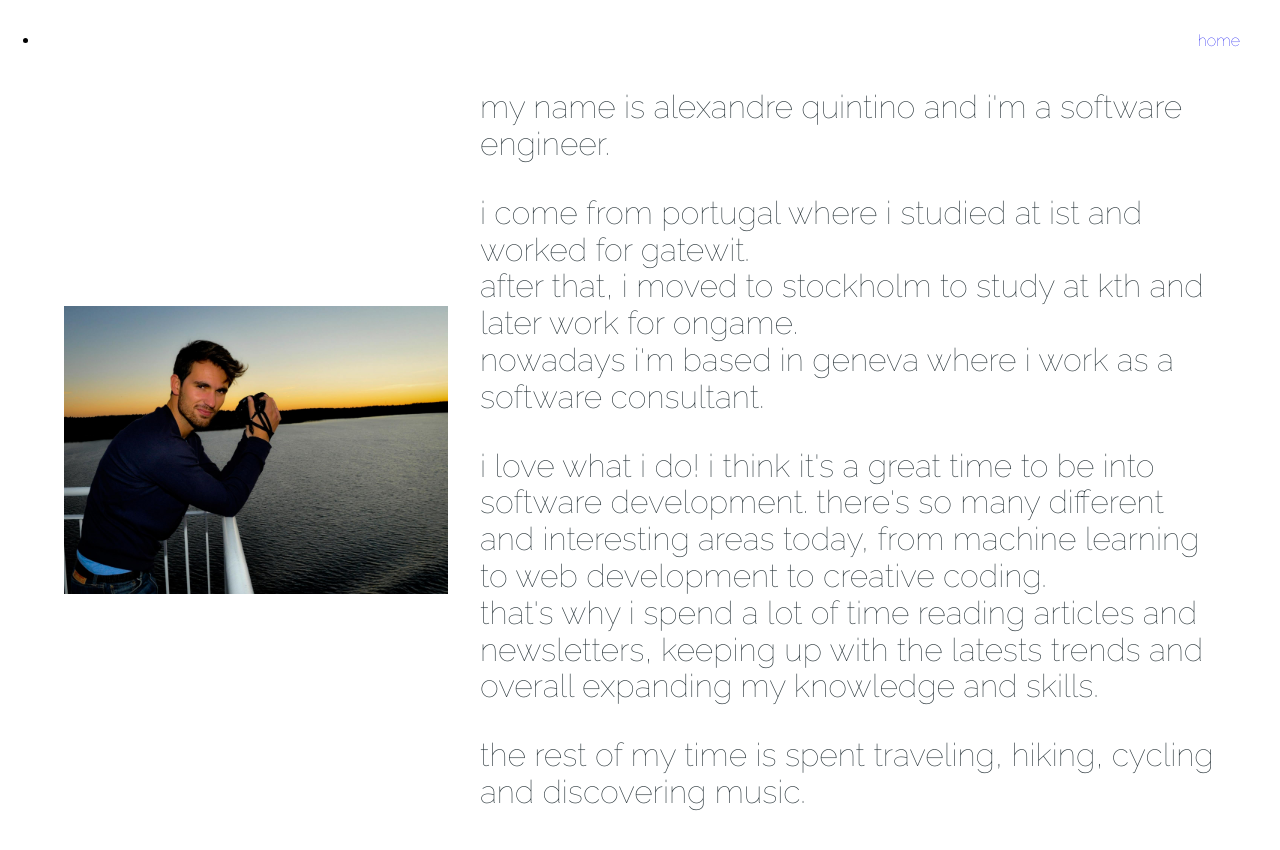
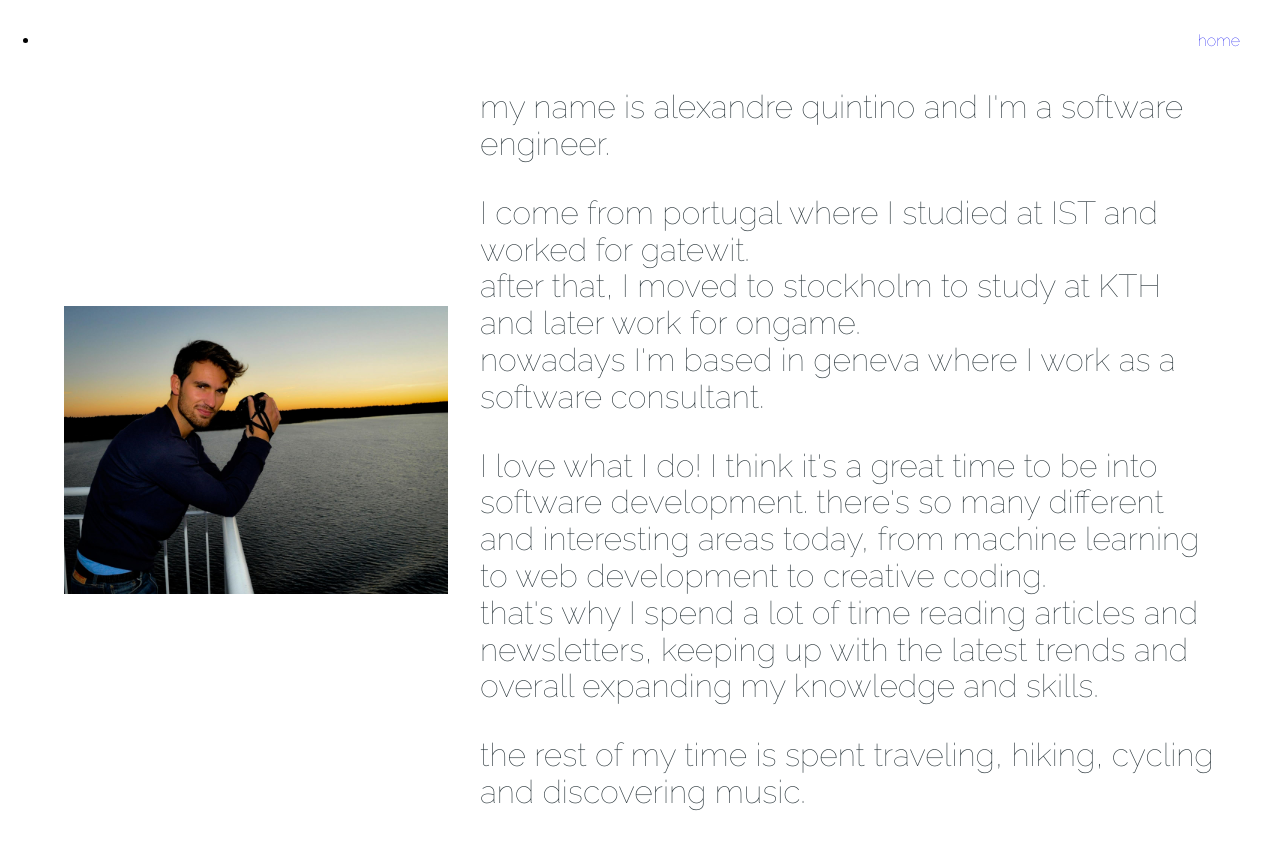
Before and after one commit to alexquintino/alexquintino.github.io, a Jekyll site: the page built from about/index.html, in a window 1280 px wide. Shown: the top 850 px of the page. Built offline with Jekyll 4.4.1, drawn with Linux system fonts in a browser that asks for light colours; nearby versions of some CDN libraries.

Commit message:
Removed lowercase text-transform. Bad idea

```diff
--- a/_includes/header.html
+++ b/_includes/header.html
@@ -2,10 +2,10 @@
   <nav class="pure-menu pure-menu-open pure-menu-horizontal">
     <ul>
       {% if page.page != "home" %}
-        <li><a href="/"> Home</a></li>
+        <li><a href="/"> home</a></li>
       {% endif %}
       {% if page.page != "about" %}
-        <li><a href="/about">About Me</a></li>
+        <li><a href="/about">about me</a></li>
       {% endif %}
     </ul>
   </nav>
--- a/about/index.html
+++ b/about/index.html
@@ -9,20 +9,20 @@ page: about
   </div>
   <div class="pure-u-2-3 copy">
     <div>
-      <p>My name is Alexandre Quintino and I'm a Software Engineer.</p>
+      <p>my name is alexandre quintino and I'm a software engineer.</p>
     </div>
 
     <div>
-      <p>I come from Portugal where I studied at IST and worked for Gatewit.</p>
-      <p>After that, I moved to Stockholm to study at KTH and later work for Ongame.</p>
-      <p>Nowadays I'm based in Geneva where I work as a software consultant.</p>
+      <p>I come from portugal where I studied at IST and worked for gatewit.</p>
+      <p>after that, I moved to stockholm to study at KTH and later work for ongame.</p>
+      <p>nowadays I'm based in geneva where I work as a software consultant.</p>
     </div>
 
     <div>
-      <p>I love what I do! I think it's a great time to be into software development. There's so many different and interesting areas today, from machine learning to web development to creative coding.</p>
-      <p>That's why I spend a lot of time reading articles and newsletters, keeping up with the latests trends and overall expanding my knowledge and skills.</p>
+      <p>I love what I do! I think it's a great time to be into software development. there's so many different and interesting areas today, from machine learning to web development to creative coding.</p>
+      <p>that's why I spend a lot of time reading articles and newsletters, keeping up with the latest trends and overall expanding my knowledge and skills.</p>
     </div>
 
-    <p>The rest of my time is spent traveling, hiking, cycling and discovering music.</p>
+    <p>the rest of my time is spent traveling, hiking, cycling and discovering music.</p>
   </div>
 </main>
--- a/css/main.scss
+++ b/css/main.scss
@@ -13,7 +13,6 @@ $text-color: #2A363B;
 
 html, body {
   height: 100%;
-  text-transform: lowercase;
 }
 
 html, button, input, select, textarea,
--- a/index.html
+++ b/index.html
@@ -9,8 +9,8 @@ page: home
       <img class="pure-img" src="img/me.jpg">
     </div>
     <div class="pure-u-2-3 text">
-      <h1>Hi! I'm Alex and I develop software.</h1>
-      <h5>I work as a consultant and I'm always looking for my next project. Drop me an email if you would like to chat!</h5>
+      <h1>hi! I'm alex and I develop software.</h1>
+      <h5>I work as a consultant and I'm always looking for my next project. drop me an email if you would like to chat!</h5>
     </div>
   </div>
 </main>
```
